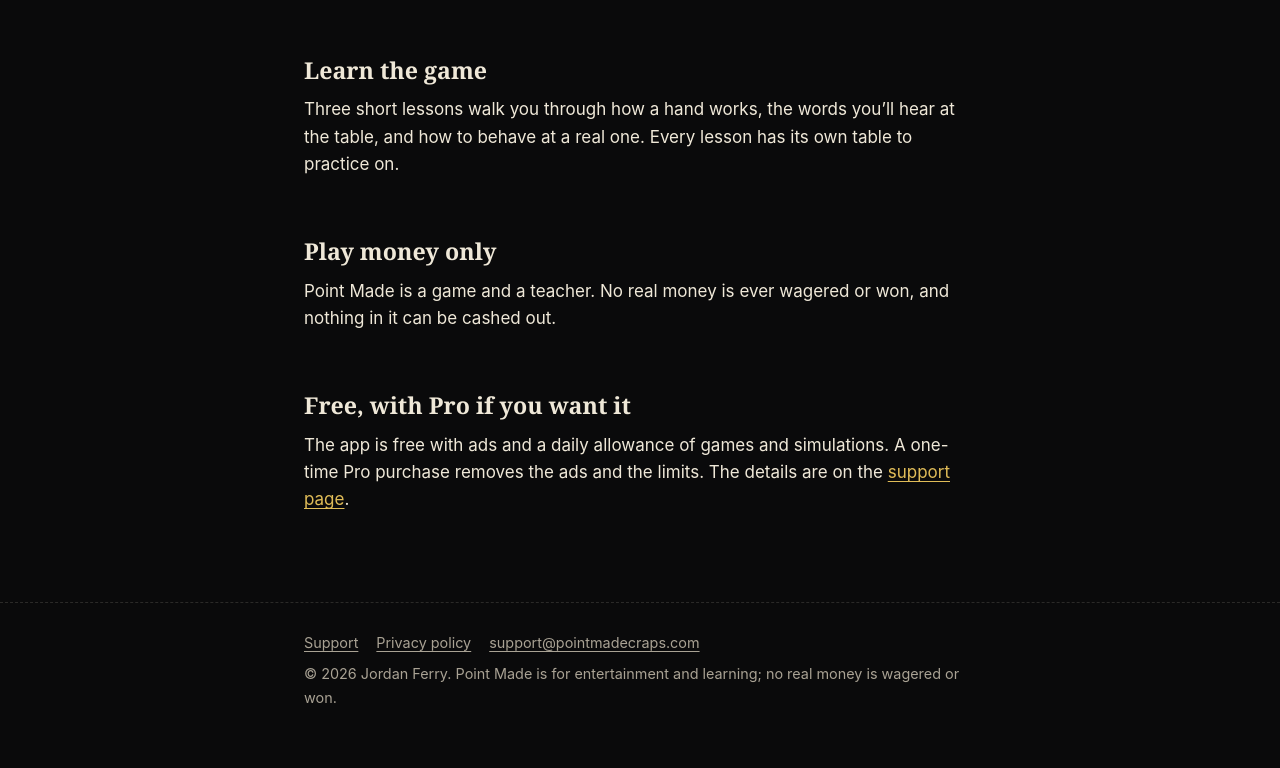
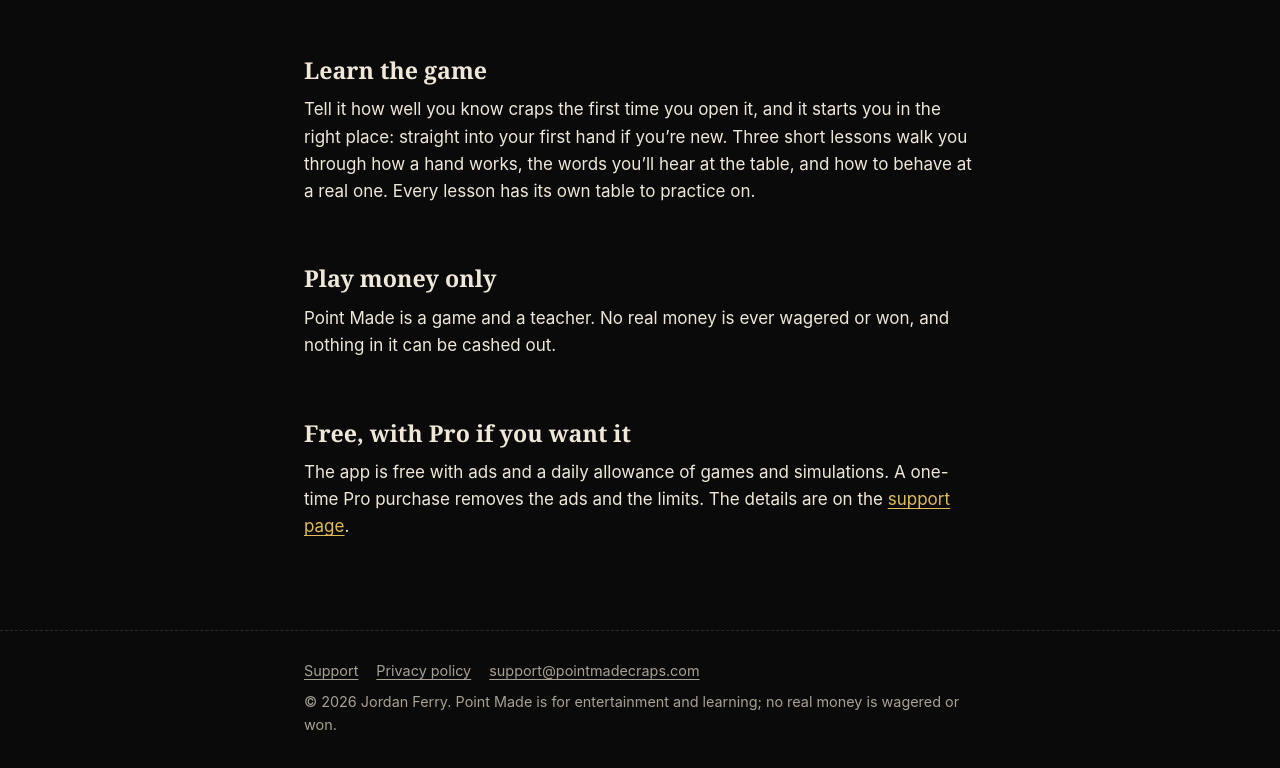
Before and after one commit to jsferry91/pointmadecraps.com, a plain HTML site: page index.html in a window 1280 px wide. Shown: the part 943-1711 px from the top of the page. Drawn offline with Linux system fonts and the light colour scheme.

Commit message:
Say the app starts at the player's level
Co-Authored-By: Claude Opus 5.5 <noreply@anthropic.com>

```diff
--- a/index.html
+++ b/index.html
@@ -59,7 +59,7 @@
       </ul>
 
       <h2>Learn the game</h2>
-      <p>Three short lessons walk you through how a hand works, the words you’ll hear at the table, and how to behave at a real one. Every lesson has its own table to practice on.</p>
+      <p>Tell it how well you know craps the first time you open it, and it starts you in the right place: straight into your first hand if you’re new. Three short lessons walk you through how a hand works, the words you’ll hear at the table, and how to behave at a real one. Every lesson has its own table to practice on.</p>
 
       <h2>Play money only</h2>
       <p>Point Made is a game and a teacher. No real money is ever wagered or won, and nothing in it can be cashed out.</p>
```
Also changed, not shown: support/index.html (+1 -1 lines).
